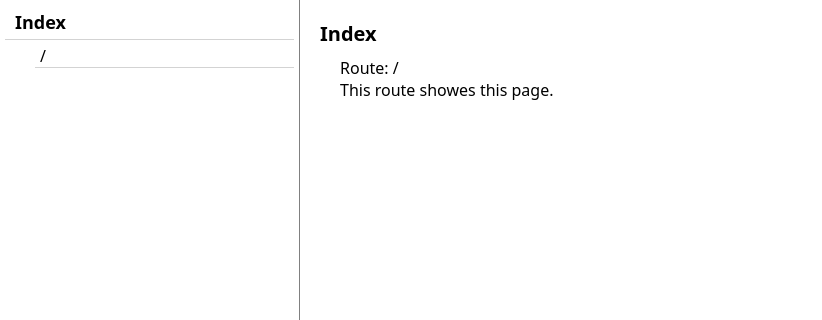
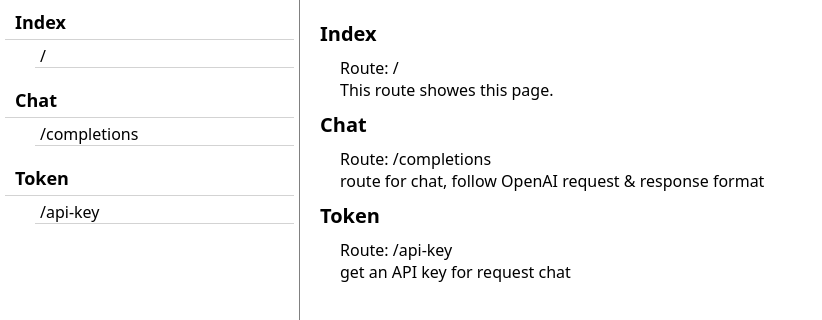
Before and after one commit to SkywardAI/voyager, a website: page doc.html in a window 1280 px wide. Shown: the top 320 px of the page, without its empty margins (0-822 px from the left). Drawn offline with Linux system fonts and the light colour scheme.

Commit message:
add api to get api key (#4)
* add route for generate api key

Signed-off-by: cbh778899 <cbh778899@outlook.com>

* update doc

Signed-off-by: cbh778899 <cbh778899@outlook.com>

---------

Signed-off-by: cbh778899 <cbh778899@outlook.com>

```diff
--- a/doc.html
+++ b/doc.html
@@ -87,6 +87,26 @@ const APIs = [
                 description: 'This route showes this page.'
             }
         ]
+    },
+    {
+        name: 'Chat',
+        route: '/v1/chat',
+        routes: [
+            {
+                route: '/completions',
+                description: 'route for chat, follow OpenAI request & response format'
+            }
+        ]
+    },
+    {
+        name: 'Token',
+        route: '/v1/token',
+        routes: [
+            {
+                route: '/api-key',
+                description: 'get an API key for request chat'
+            }
+        ]
     }
 ]
 
--- a/routes/token.js
+++ b/routes/token.js
@@ -1,6 +1,12 @@
 import { Router } from "express";
+import { generateAPIKey } from "../tools/generator.js";
 
 export default function tokenRoute() {
     const router = Router();
+
+    router.get('/api-key', (_, res)=>{
+        res.send({api_key: generateAPIKey()})
+    })
+
     return router;
 }
```
